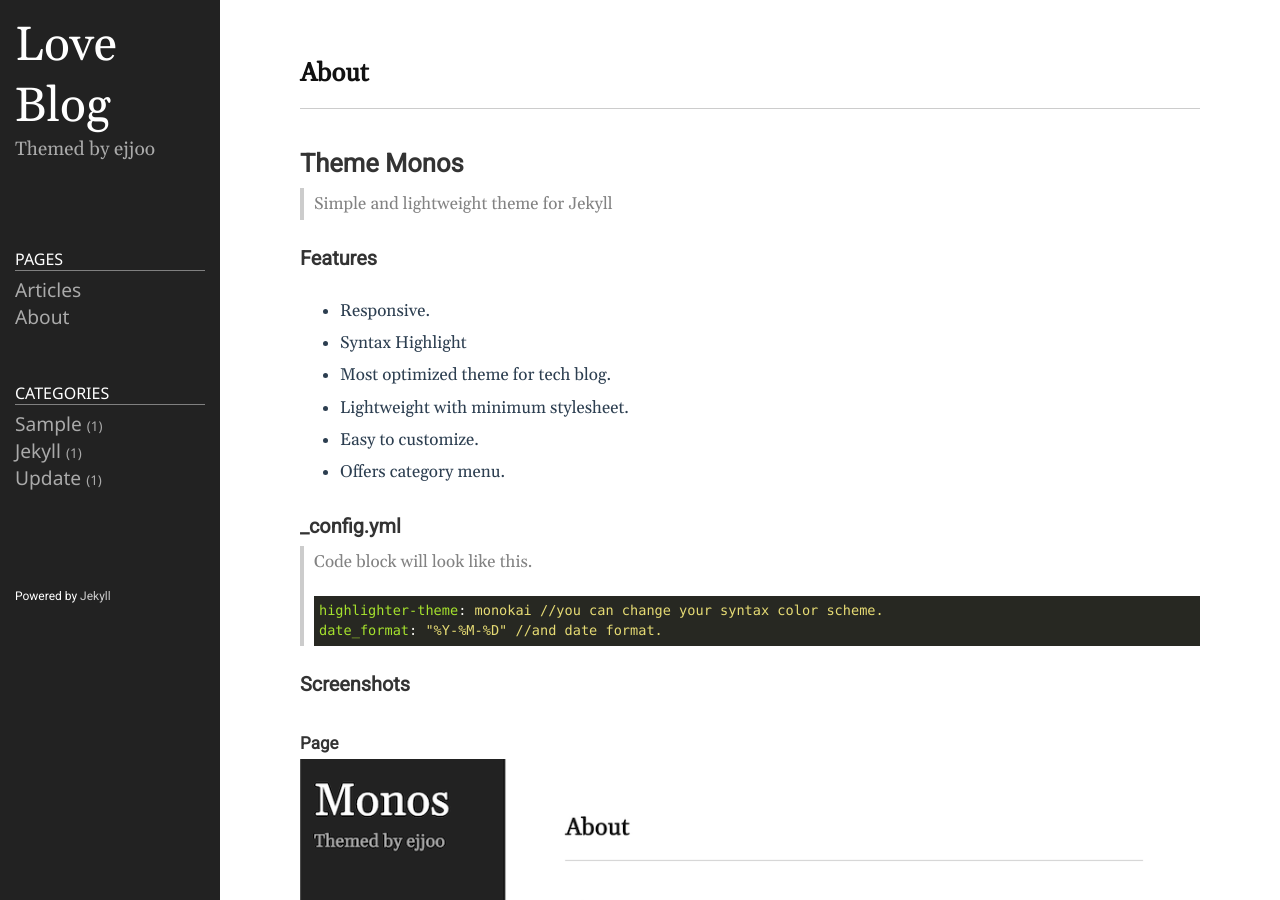
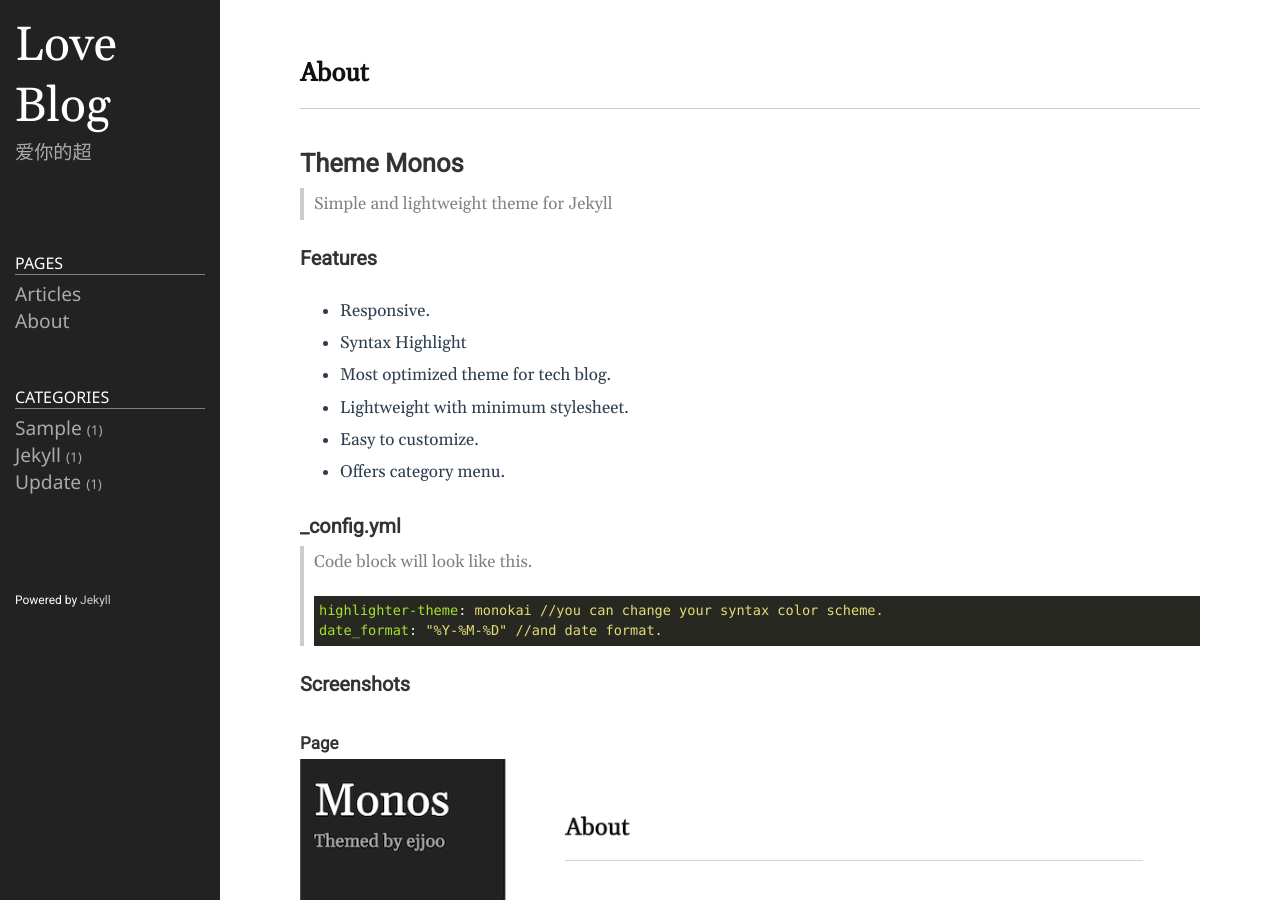
Before and after one commit to hellyou/hellyou.github.io, a Jekyll site: the page built from README.md, in a window 1280 px wide and 900 px high. Built offline with Jekyll 4.4.1, drawn with Linux system fonts in a browser that asks for light colours.

Commit message:
Update _config.yml

```diff
--- a/_config.yml
+++ b/_config.yml
@@ -21,7 +21,7 @@
 title: Love Blog
 email:
 description: >- # this means to ignore newlines until "baseurl:"
-  Themed by ejjoo
+  爱你的超
 # baseurl: "/" # the subpath of your site, e.g. /blog
 # url: "http://ejjoo.github.io" # the base hostname & protocol for your site, e.g. http://example.com
 github_username: ejjoo
```
